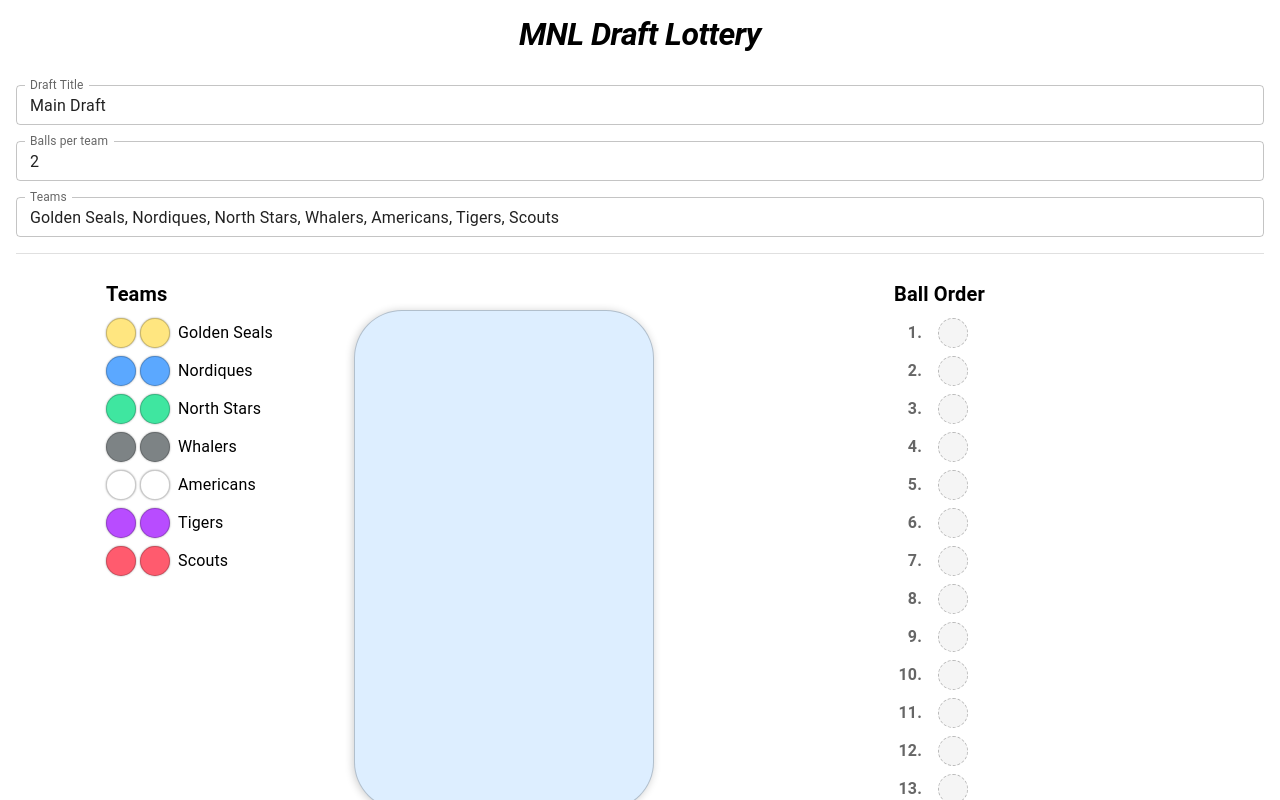
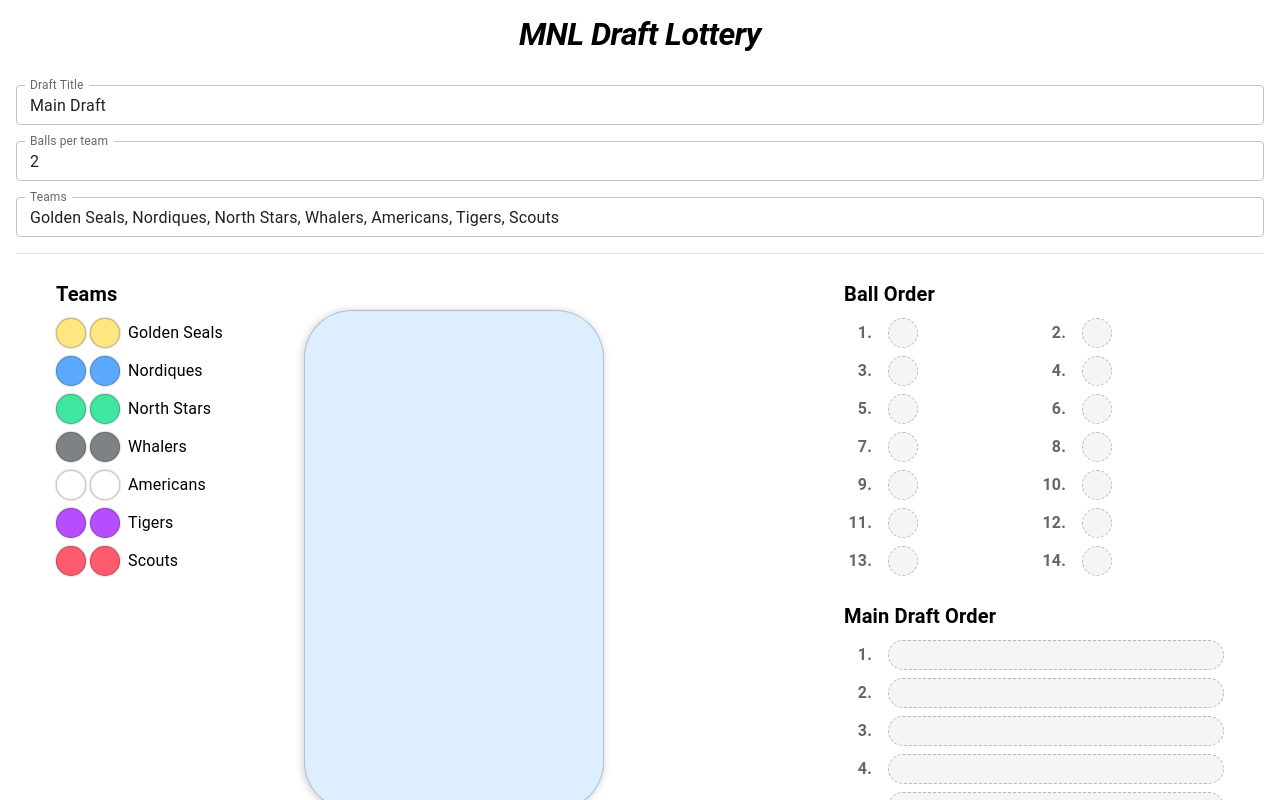
Before and after one commit to ryangallen/mnl-lotto, a Next.js app: page / in a window 1280 px wide. Shown: the top 800 px of the page. Built offline with nearby package versions, Linux system fonts and the light colour scheme.

Commit message:
show ball order across two columns instead of one

```diff
--- a/app/page.tsx
+++ b/app/page.tsx
@@ -462,10 +462,7 @@ export default function Home() {
                 aria-pressed={machineState === 'running'}
                 tabIndex={canTogglePower ? 0 : -1}
                 onKeyDown={(e) => {
-                  if (
-                    canTogglePower &&
-                    (e.key === 'Enter' || e.key === ' ')
-                  ) {
+                  if (canTogglePower && (e.key === 'Enter' || e.key === ' ')) {
                     e.preventDefault();
                     handleTogglePower();
                   }
@@ -487,8 +484,7 @@ export default function Home() {
                   height={12}
                   borderRadius={0.5}
                   sx={{
-                    bgcolor:
-                      machineState === 'running' ? '#ff3b3b' : '#5a1a1a',
+                    bgcolor: machineState === 'running' ? '#ff3b3b' : '#5a1a1a',
                     border: '1px solid rgba(0, 0, 0, .5)',
                     boxShadow:
                       machineState === 'running'
@@ -519,8 +515,7 @@ export default function Home() {
                 display='flex'
                 alignItems='center'
                 justifyContent='center'
-              >
-              </Box>
+              ></Box>
               <Typography
                 position='absolute'
                 bottom={6}
@@ -695,7 +690,7 @@ export default function Home() {
           display='flex'
           flexDirection='column'
           gap={3}
-          width={280}
+          width={380}
           flexShrink={0}
           paddingTop={1}
         >
@@ -703,6 +698,8 @@ export default function Home() {
             <Typography variant='h6' fontWeight='bold'>
               Ball Order
             </Typography>
+
+            <Box display='grid' gridTemplateColumns={'1fr 1fr'} gap={1}>
               {Array.from({ length: totalBalls }).map((_, i) => {
                 const ball = pulledBalls[i];
                 const team = ball
@@ -753,6 +750,7 @@ export default function Home() {
                   </Box>
                 );
               })}
+            </Box>
           </Box>
 
           <Box display='flex' flexDirection='column' gap={1}>
```
Lines whose indentation alone changed are shown as unchanged.
